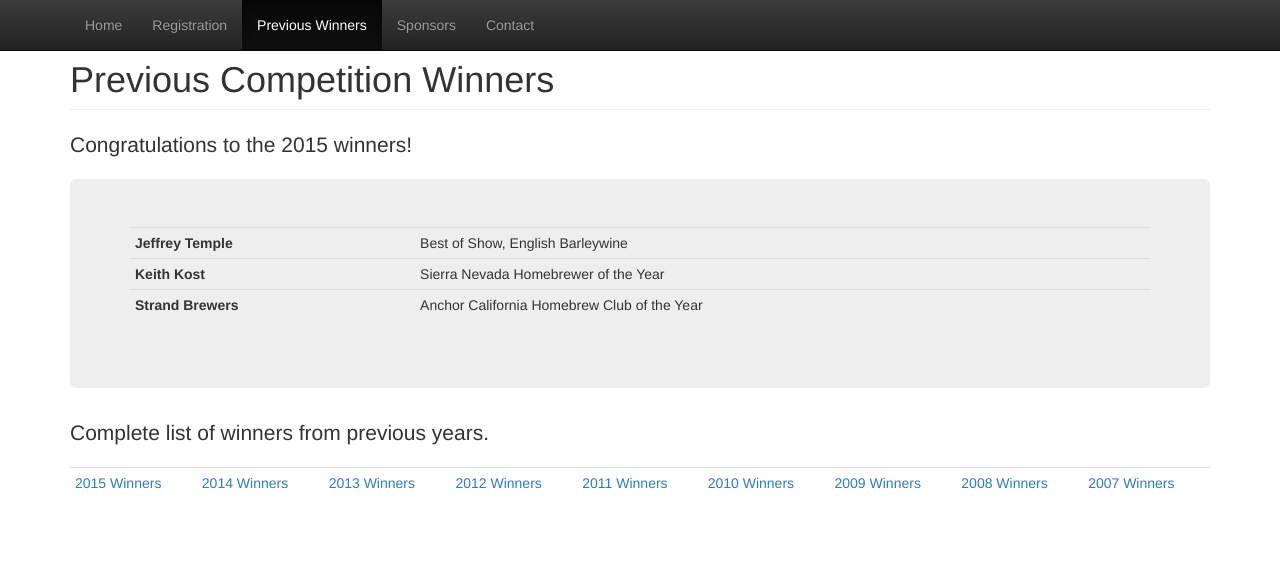
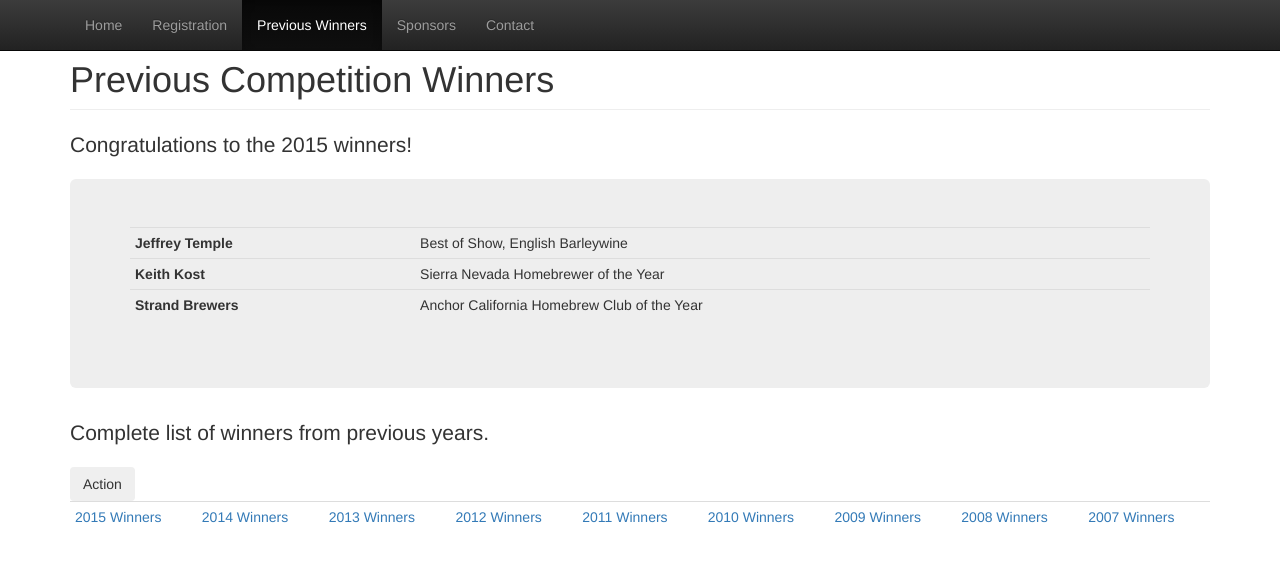
Before and after one commit to castatebrewcomp/castatebrewcomp.github.io, a Jekyll site: the page built from previous.html, in a window 1280 px wide. Shown: the top 562 px of the page. Built offline with Jekyll 4.4.1, drawn with Linux system fonts in a browser that asks for light colours.

```diff
--- a/previous.html
+++ b/previous.html
@@ -31,6 +31,20 @@
   </div>
 
   <p class="lead">Complete list of winners from previous years.</p>
+  <div class="btn-group">
+    <button type="button" class="btn btn-secondary dropdown-toggle" data-toggle="dropdown" aria-haspopup="true" aria-expanded="false">
+      Action
+    </button>
+    <div class="dropdown-menu">
+      <a class="dropdown-item" href="/pdfs/2015Winners.pdf">2015Winners.pdf</a>
+      <a class="dropdown-item" href="/pdfs/2014Winners.pdf">2014Winners.pdf</a>
+      <a class="dropdown-item" href="#">Another action</a>
+      <a class="dropdown-item" href="#">Something else here</a>
+      <div class="dropdown-divider"></div>
+      <a class="dropdown-item" href="#">Separated link</a>
+    </div>
+  </div>
+
 
   <table class="table table-hover table-condensed">
     <tbody>
```
